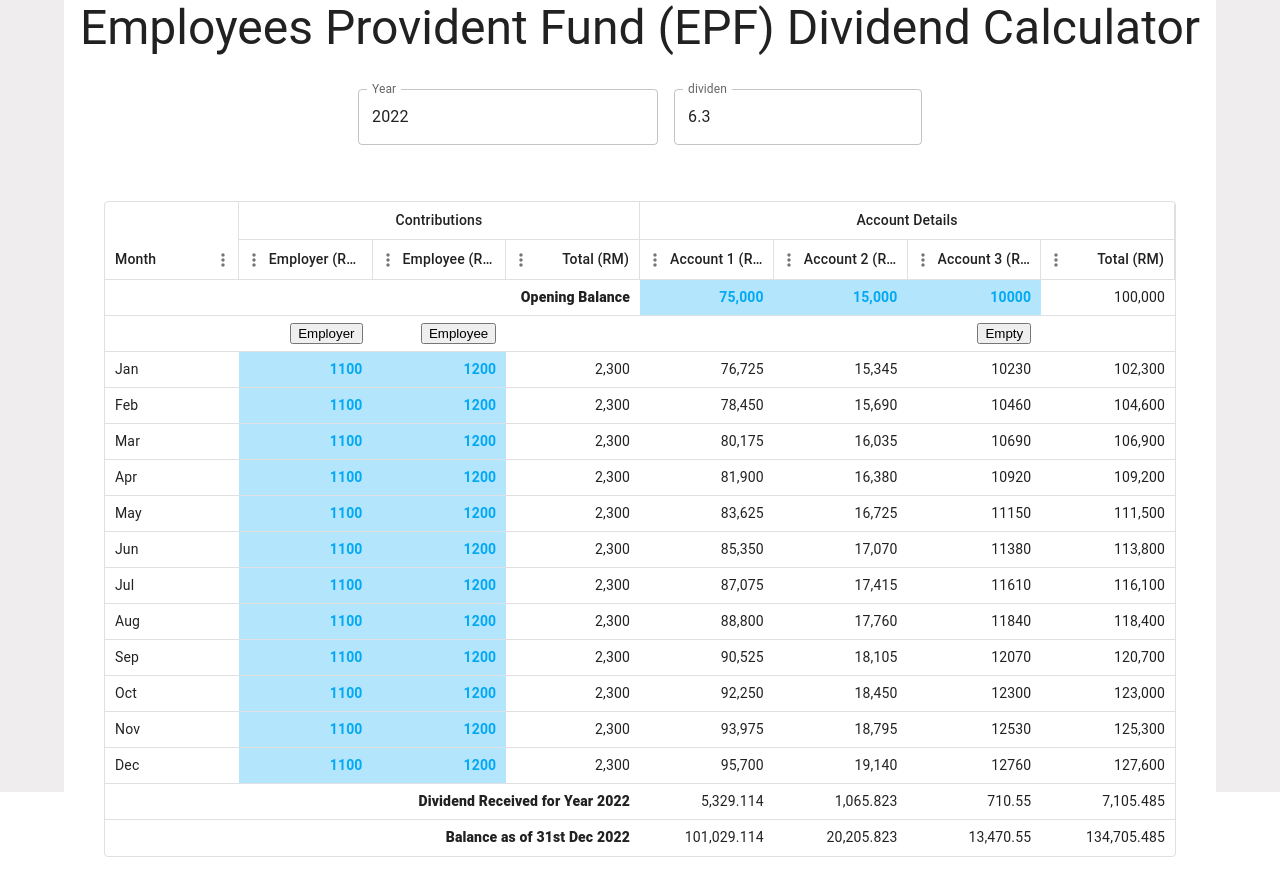
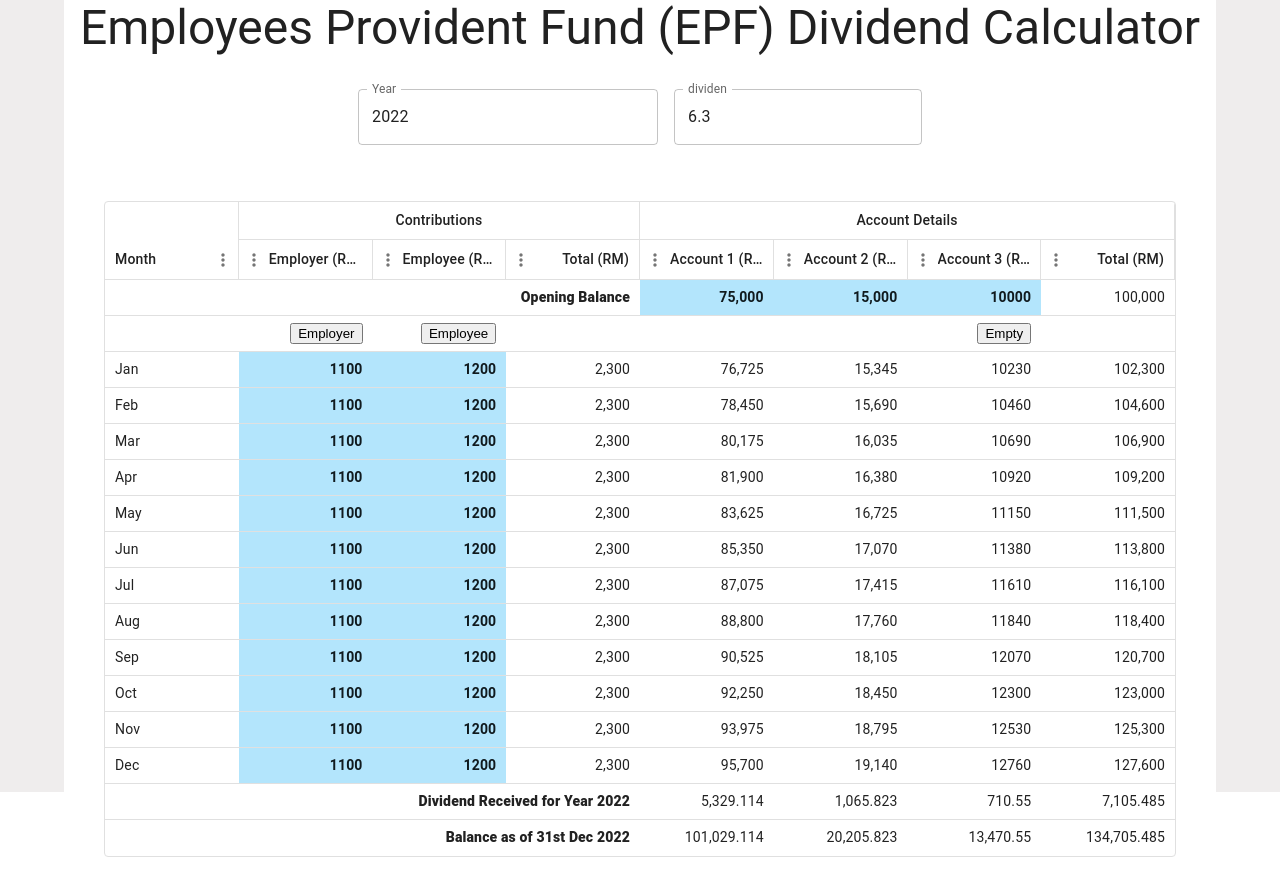
Before and after one commit to weetech-software/epf, a React (Create React App) app: page / in a window 1280 px wide. Shown: the top 896 px of the page. Built offline with nearby package versions, Linux system fonts and the light colour scheme.

Commit message:
provide sufficient color contrast between text and background color

```diff
--- a/src/App.tsx
+++ b/src/App.tsx
@@ -1415,7 +1415,7 @@ function App() {
                       width: "100%",
                       "& .super-app-theme--cell": {
                         backgroundColor: "#b3e5fc",
-                        color: "#03a9f4",
+                        color: "#101a1e",
                         fontWeight: "600",
                       },
                       "& .bold": {
```
